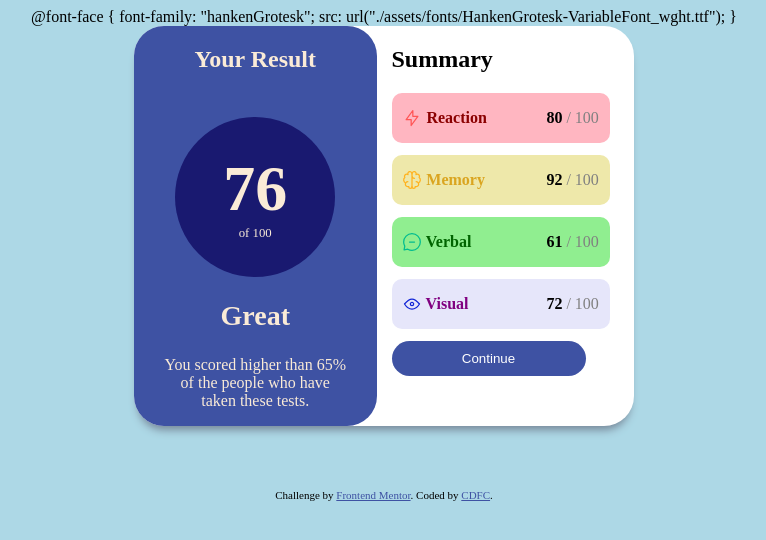
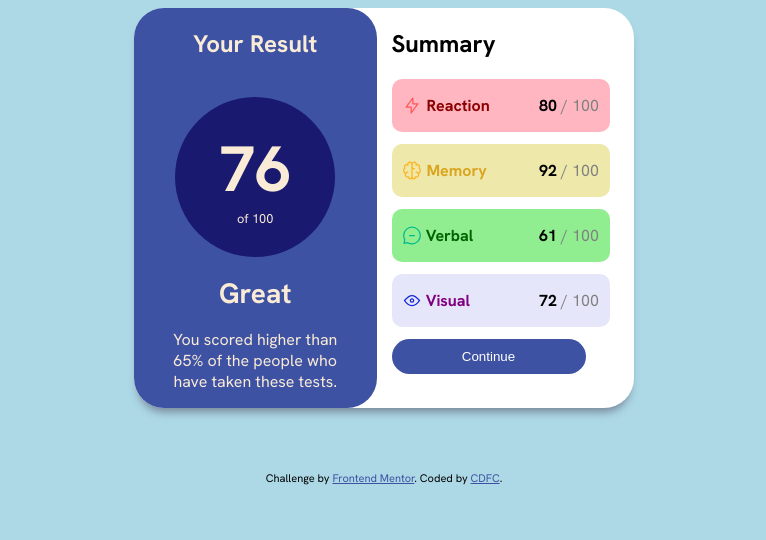
Before and after one commit to chelseadagger-fc/fem1-results-summary, a plain HTML site: page index.html in a window 1280 px wide. Shown: the whole page, without its empty margins (256-1022 px from the left). Drawn offline with Linux system fonts and the light colour scheme.

Commit message:
forgot html update

```diff
--- a/index.html
+++ b/index.html
@@ -4,12 +4,12 @@
   <meta charset="UTF-8">
   <meta name="viewport" content="width=device-width, initial-scale=1.0"> <!-- displays site properly based on user's device -->
 
-  <sytle>
+  <style>
     @font-face {
       font-family: "hankenGrotesk";
       src: url("./assets/fonts/HankenGrotesk-VariableFont_wght.ttf");
   }
-  </sytle>
+  </style>
 
   <link rel="icon" type="image/png" sizes="32x32" href="./assets/images/favicon-32x32.png">
   <link rel="stylesheet" href="./styles.css">
```
